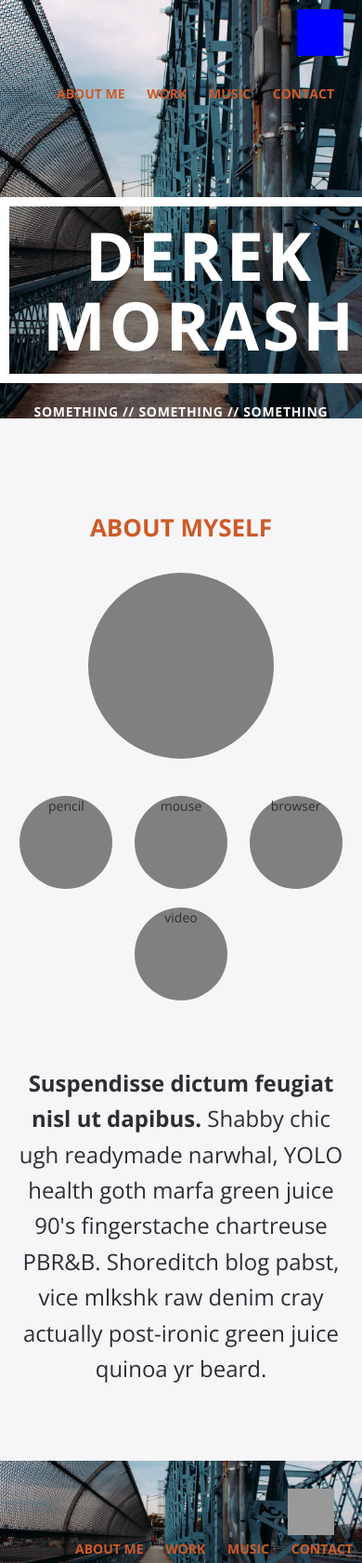
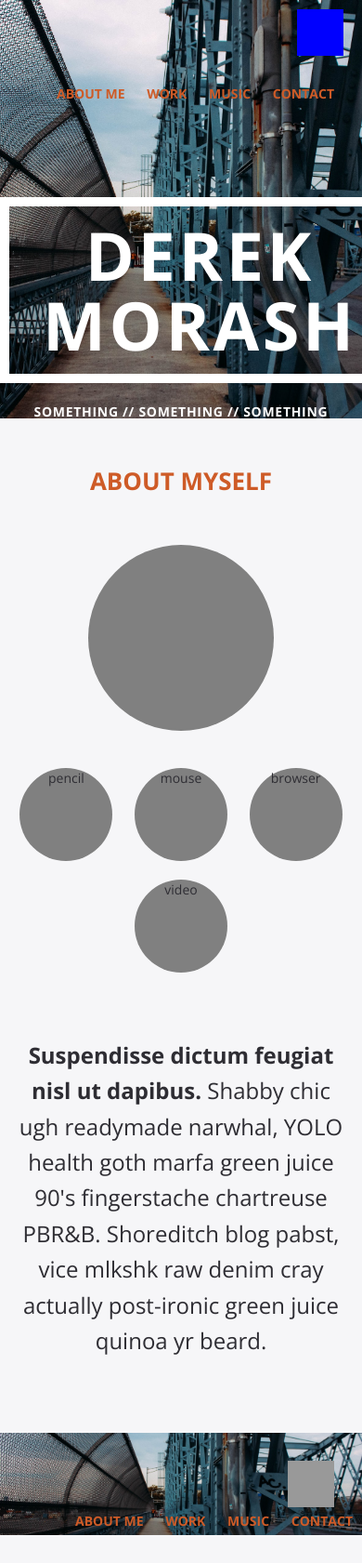
Before and after one commit to derekmorash/New-Portfolio, a Jekyll site: the page built from index.html, in a window 390 px wide. Shown: the whole page at 93% size. Built offline with Jekyll 4.4.1, drawn with Linux system fonts in a browser that asks for light colours; nearby versions of some CDN libraries; after the commit the page ends 1651 px from its top, so only the background shows below that.

Commit message:
Clean up

```diff
--- a/_config.yml
+++ b/_config.yml
@@ -2,6 +2,8 @@
 title: Derek Morash
 email: derek.morash@gmail.com
 description: "Something // Something // Something"
+
+about: <p><strong>Suspendisse dictum feugiat nisl ut dapibus.</strong> Shabby chic ugh readymade narwhal, YOLO health goth marfa green juice 90's fingerstache chartreuse PBR&B. Shoreditch blog pabst, vice mlkshk raw denim cray actually post-ironic green juice quinoa yr beard.</p>
 
 # Build settings
 markdown: kramdown
--- a/_includes/about.html
+++ b/_includes/about.html
@@ -13,6 +13,6 @@
   </div>
 
   <div class="blurb">
-    <p><strong>Suspendisse dictum feugiat nisl ut dapibus.</strong> Shabby chic ugh readymade narwhal, YOLO health goth marfa green juice 90's fingerstache chartreuse PBR&B. Shoreditch blog pabst, vice mlkshk raw denim cray actually post-ironic green juice quinoa yr beard.</p>
+    {{ site.about }}
   </div>
 </section>
--- a/assets/css/3-layouts/_about.sass
+++ b/assets/css/3-layouts/_about.sass
@@ -1,9 +1,3 @@
-h3
-  @extend %small-bold
-  text-align:center
-  padding: 100px 0 30px
-  margin: 0
-
 .face-lockup
   max-width: 780px
   +display(flex)
--- a/assets/css/main.css
+++ b/assets/css/main.css
@@ -359,19 +359,10 @@
 th {
   padding: 0; }
 
-header nav a, header .kicker, footer .content-wrap a, h3 {
+h3, header nav a, header .kicker, footer .content-wrap a {
   font-size: 14px;
   font-weight: 700;
   text-transform: uppercase; }
-
-body {
-  background: #F6F6F8;
-  font-size: 14px;
-  line-height: 1.6;
-  font-family: 'Open Sans', sans-serif;
-  color: #2E2D33;
-  -webkit-font-smoothing: antialiased;
-  -webkit-text-size-adjust: 100%; }
 
 .gigantic, .huge, .large, .bigger, .big,
 h1, h2, h3, h4, h5, h6 {
@@ -448,6 +439,24 @@
 
 body {
   -webkit-tap-highlight-color: #FFF498; }
+
+body {
+  background: #F6F6F8;
+  font-size: 14px;
+  line-height: 1.6;
+  font-family: 'Open Sans', sans-serif;
+  color: #2E2D33;
+  -webkit-font-smoothing: antialiased;
+  -webkit-text-size-adjust: 100%; }
+
+h3 {
+  text-align: center;
+  padding: 100px 0 30px;
+  margin: 0; }
+
+@media screen and (max-width: 480px) {
+  h3 {
+    padding: 50px 0 50px; } }
 
 header {
   height: 450px;
@@ -529,11 +538,6 @@
       color: white;
       text-transform: uppercase;
       font-size: 12px; }
-
-h3 {
-  text-align: center;
-  padding: 100px 0 30px;
-  margin: 0; }
 
 .face-lockup {
   max-width: 780px;
```
Also changed, not shown: assets/css/1-base/_base.sass (+21 -11 lines), 1 other file.
